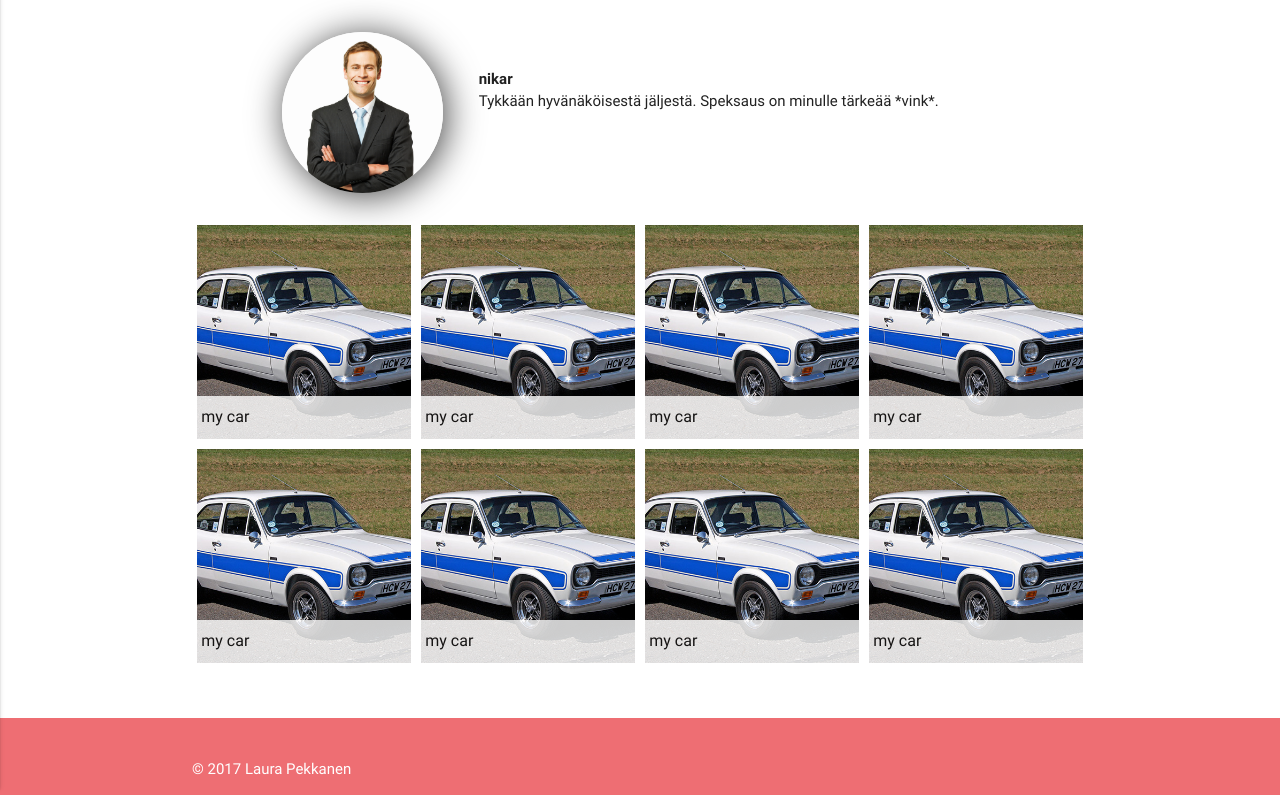
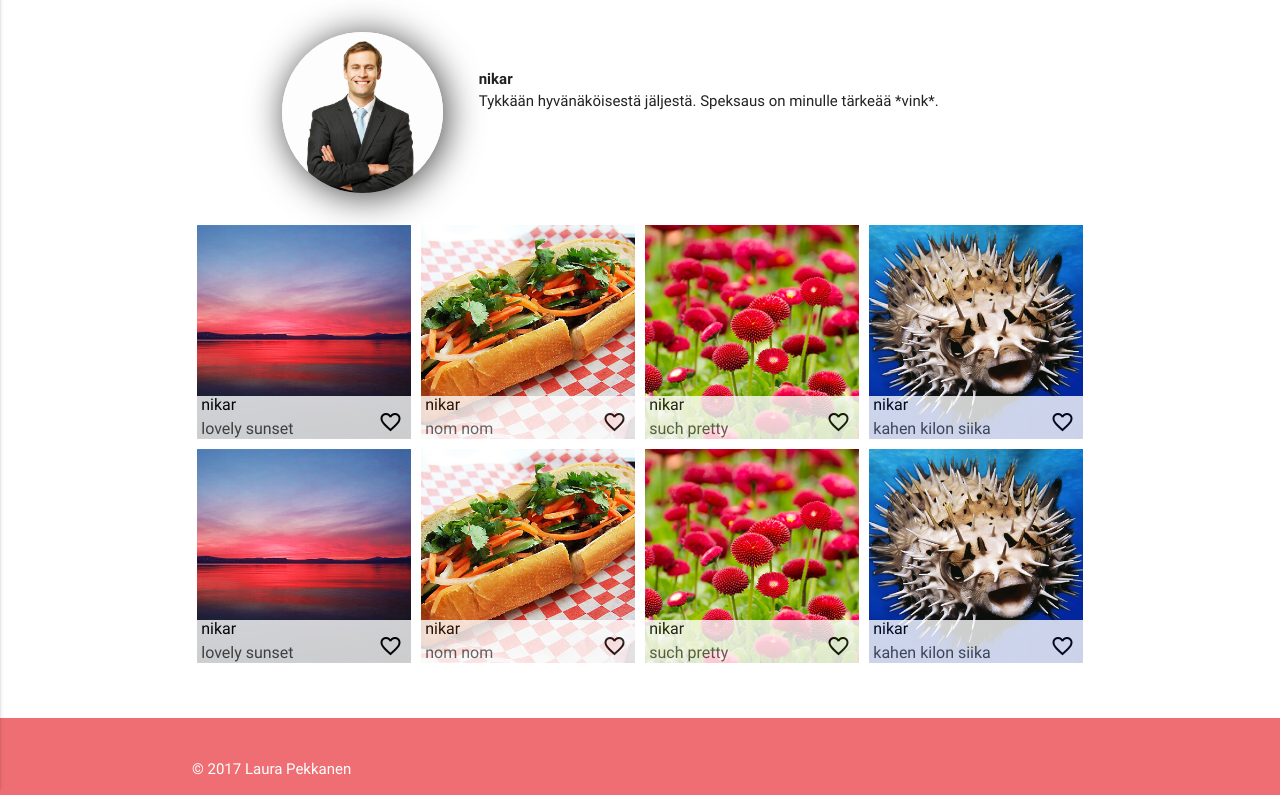
Before and after one commit to laurapekkanen/harkka, a plain HTML site: page profile.html in a window 1280 px wide. Shown: the part 72-867 px from the top of the page. Drawn offline with nearby package versions, Linux system fonts and the light colour scheme.

Commit message:
profile and post edited

```diff
--- a/css/styles.css
+++ b/css/styles.css
@@ -135,7 +135,6 @@ figure {
     height: 0;
     transition: .5s ease;
     opacity: 0.8;
-
 }
 
 .img-container:hover .overlay {
@@ -148,25 +147,26 @@ figure {
     font-size: 16px;
     position: absolute;
     overflow: hidden;
-    margin: 0 2%;
+    padding: 0 2%;
     width: 100%;
     color: #000;
 }
 
 .text_left {
-    width: 50%;
+    width: 58%;
     display: inline-block;
 }
 
 .text_right {
-    width: 40%;
+    width: 38%;
     height: 100%;
     display: inline-block;
-    margin-bottom: 5px;
+    text-align: right;
 }
 
 .text p {
     margin: 0;
+    color: #4c4c4c;
 }
 
 .text a {
@@ -183,7 +183,6 @@ footer {
 }
 
 /*profile page*/
-
 .profile-info {
     width: 80%;
     display: flex;
@@ -206,7 +205,6 @@ footer {
     width: 100%;
     padding: 5%;
     flex-direction: column;
-
 }
 
 .profile-text p {
@@ -218,19 +216,6 @@ footer {
     position: relative;
     display: inline-block;
     border: 5px transparent solid;
-}
-
-.img-container-profile .overlay {
-    position: absolute;
-    bottom: 0;
-    left: 0;
-    right: 0;
-    background-color: #fff;
-    overflow: hidden;
-    width: 100%;
-    height: 20%;
-    transition: .5s ease;
-    opacity: 0.8;
 }
 
 .img-container-profile figure .image {
@@ -245,8 +230,12 @@ footer {
     transform: scale(1.3);
 }
 
+.img-container-profile .overlay {
+    height: 20%;
+    font-size: 12px;
+}
+
 /*post page*/
-
 .post-content {
     width: 70%;
     margin: 0 auto;
@@ -258,6 +247,22 @@ footer {
     height: auto;
 }
 
+.post-text img {
+    max-width: 100%;
+    -webkit-box-shadow: 3px 3px 36px 0px rgba(0,0,0,0.75);
+    -moz-box-shadow: 3px 3px 36px 0px rgba(0,0,0,0.75);
+    box-shadow: 3px 3px 36px 0px rgba(0,0,0,0.75);
+}
+
+.post-text-profile {
+    width: 10%;
+    display: inline-block;
+}
+
+.post-text.title {
+    width: 80%;
+    display: inline-block;
+}
 
 /*big screens*/
 @media (min-width: 1080px){
--- a/profile.html
+++ b/profile.html
@@ -59,152 +59,166 @@
                         <p>Tykkään hyvänäköisestä jäljestä. Speksaus on minulle tärkeää *vink*.</p>
                     </div>
                 </div>
-
                 <!--one post-->
                 <div class="img-container-profile">
                     <figure>
                         <a href="post.html">
-                            <img class="image" src="img/thumbnails/t_escort.jpg">
+                            <img class="image" src="img/thumbnails/t_sunset.jpg">
                         </a>
                     </figure>
                     <!--hover text field-->
-                    <a href="post.html">
                     <div class="overlay valign-wrapper">
                         <div class="text">
                             <div class="text_left">
-                                    <p class="title">my car</p>
+                                <a href="profile.html" >nikar</a>
+                                <p class="title">lovely sunset</p>
+                            </div>
+                            <div class="text_right">
+                                 <a href="#"><i class="material-icons right" title="like">favorite_border</i></a>
                             </div>
                         </div>
                     </div>
-                    </a>
                 </div>
                 <!--one post-->
                 <div class="img-container-profile">
                     <figure>
                         <a href="post.html">
-                                <img class="image" src="img/thumbnails/t_escort.jpg">
+                            <img class="image" src="img/thumbnails/t_food.jpg">
                         </a>
                     </figure>
                     <!--hover text field-->
-                        <a href="post.html">
                     <div class="overlay valign-wrapper">
                         <div class="text">
                             <div class="text_left">
-                                        <p class="title">my car</p>
+                                <a href="profile.html" >nikar</a>
+                                <p class="title">nom nom</p>
+                            </div>
+                            <div class="text_right">
+                                 <a href="#"><i class="material-icons right" title="like">favorite_border</i></a>
                             </div>
                         </div>
                     </div>
-                        </a>
                 </div>
                 <!--one post-->
                 <div class="img-container-profile">
                     <figure>
                         <a href="post.html">
-                                <img class="image" src="img/thumbnails/t_escort.jpg">
+                            <img class="image" src="img/thumbnails/t_flowers.jpg">
                         </a>
                     </figure>
                     <!--hover text field-->
-                        <a href="post.html">
                     <div class="overlay valign-wrapper">
                         <div class="text">
                             <div class="text_left">
-                                        <p class="title">my car</p>
+                                <a href="profile.html" >nikar</a>
+                                <p class="title">such pretty</p>
+                            </div>
+                            <div class="text_right">
+                                 <a href="#"><i class="material-icons right" title="like">favorite_border</i></a>
                             </div>
                         </div>
                     </div>
-                        </a>
                 </div>
                 <!--one post-->
                 <div class="img-container-profile">
                     <figure>
                         <a href="post.html">
-                                <img class="image" src="img/thumbnails/t_escort.jpg">
+                            <img class="image" src="img/thumbnails/t_fish.jpg">
                         </a>
                     </figure>
                     <!--hover text field-->
-                        <a href="post.html">
                     <div class="overlay valign-wrapper">
                         <div class="text">
                             <div class="text_left">
-                                        <p class="title">my car</p>
+                                <a href="profile.html" >nikar</a>
+                                <p class="title">kahen kilon siika</p>
+                            </div>
+                            <div class="text_right">
+                                 <a href="#"><i class="material-icons right" title="like">favorite_border</i></a>
                             </div>
                         </div>
                     </div>
-                        </a>
                 </div>
                 <!--one post-->
                 <div class="img-container-profile">
                     <figure>
                         <a href="post.html">
-                                <img class="image" src="img/thumbnails/t_escort.jpg">
+                            <img class="image" src="img/thumbnails/t_sunset.jpg">
                         </a>
                     </figure>
                     <!--hover text field-->
-                        <a href="post.html">
                     <div class="overlay valign-wrapper">
                         <div class="text">
                             <div class="text_left">
-                                        <p class="title">my car</p>
+                                <a href="profile.html" >nikar</a>
+                                <p class="title">lovely sunset</p>
+                            </div>
+                            <div class="text_right">
+                                 <a href="#"><i class="material-icons right" title="like">favorite_border</i></a>
                             </div>
                         </div>
                     </div>
-                        </a>
                 </div>
                 <!--one post-->
                 <div class="img-container-profile">
                     <figure>
                         <a href="post.html">
-                                <img class="image" src="img/thumbnails/t_escort.jpg">
+                            <img class="image" src="img/thumbnails/t_food.jpg">
                         </a>
                     </figure>
                     <!--hover text field-->
-                        <a href="post.html">
                     <div class="overlay valign-wrapper">
                         <div class="text">
                             <div class="text_left">
-                                        <p class="title">my car</p>
+                                <a href="profile.html" >nikar</a>
+                                <p class="title">nom nom</p>
+                            </div>
+                            <div class="text_right">
+                                 <a href="#"><i class="material-icons right" title="like">favorite_border</i></a>
                             </div>
                         </div>
                     </div>
-                        </a>
                 </div>
                 <!--one post-->
                 <div class="img-container-profile">
                     <figure>
                         <a href="post.html">
-                                <img class="image" src="img/thumbnails/t_escort.jpg">
+                            <img class="image" src="img/thumbnails/t_flowers.jpg">
                         </a>
                     </figure>
                     <!--hover text field-->
-                        <a href="post.html">
                     <div class="overlay valign-wrapper">
                         <div class="text">
                             <div class="text_left">
-                                        <p class="title">my car</p>
+                                <a href="profile.html" >nikar</a>
+                                <p class="title">such pretty</p>
+                            </div>
+                            <div class="text_right">
+                                 <a href="#"><i class="material-icons right" title="like">favorite_border</i></a>
                             </div>
                         </div>
                     </div>
-                        </a>
                 </div>
                 <!--one post-->
                 <div class="img-container-profile">
                     <figure>
                         <a href="post.html">
-                                <img class="image" src="img/thumbnails/t_escort.jpg">
+                            <img class="image" src="img/thumbnails/t_fish.jpg">
                         </a>
                     </figure>
                     <!--hover text field-->
-                        <a href="post.html">
                     <div class="overlay valign-wrapper">
                         <div class="text">
                             <div class="text_left">
-                                        <p class="title">my car</p>
+                                <a href="profile.html" >nikar</a>
+                                <p class="title">kahen kilon siika</p>
+                            </div>
+                            <div class="text_right">
+                                 <a href="#"><i class="material-icons right" title="like">favorite_border</i></a>
                             </div>
                         </div>
                     </div>
-                        </a>
                 </div>
-
             </div><!--ends container-->
         </main>
         <!--FOOTER-->
```
Also changed, not shown: post.html (+12 -3 lines). Lines whose indentation alone changed are shown as unchanged.
